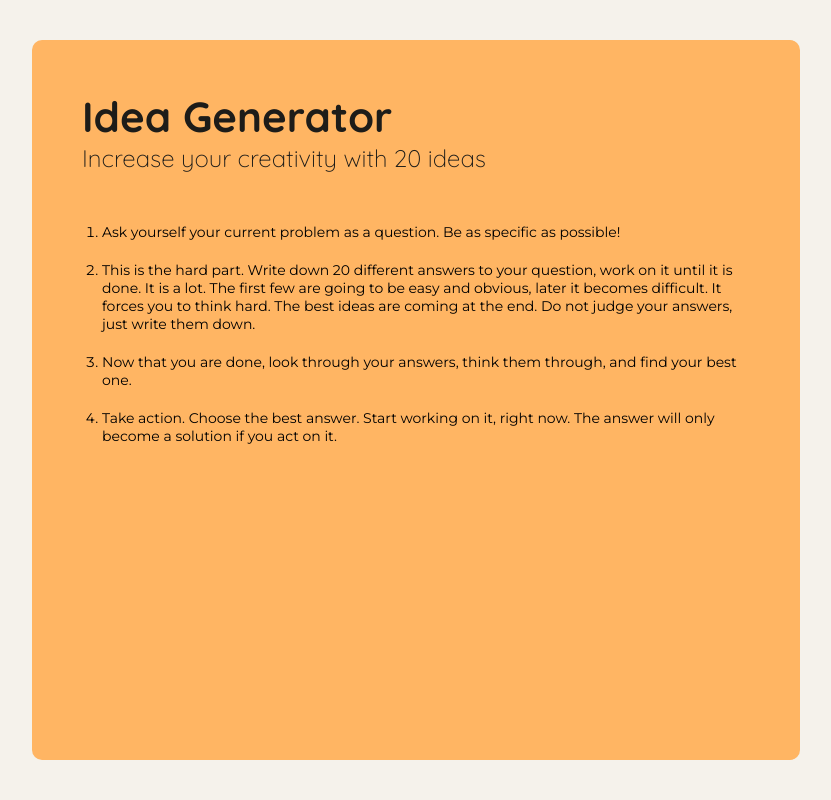
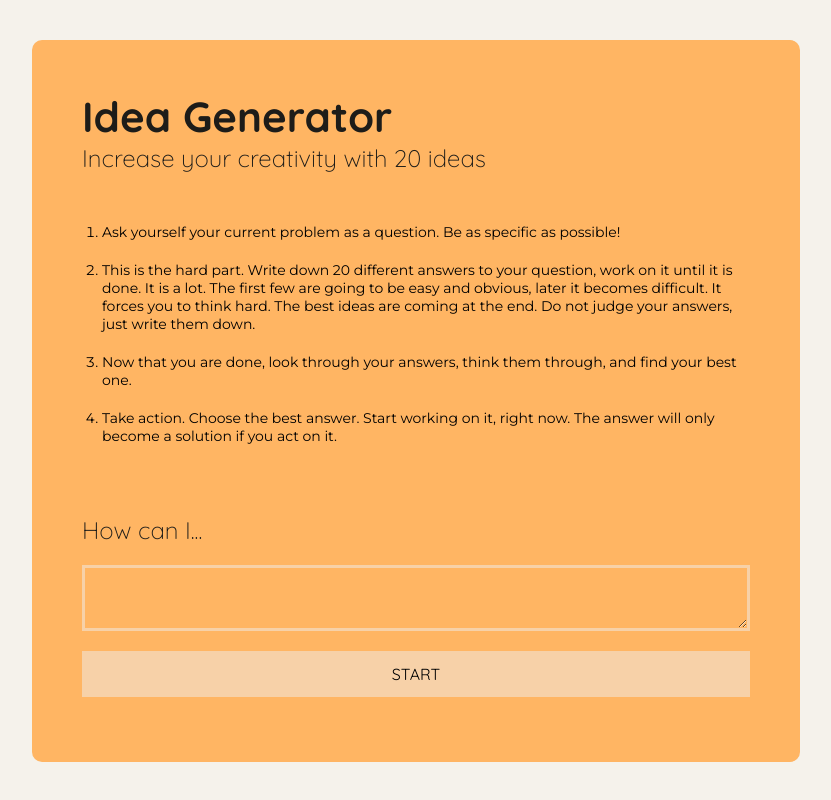
Before and after one commit to pfalzergbr/idea-generator, a Vue app: page / in a window 1280 px wide. Shown: the whole page, without its empty margins (224-1055 px from the left). Built offline with nearby package versions, Linux system fonts and the light colour scheme.

Commit message:
move question to the rules page

```diff
--- a/src/App.vue
+++ b/src/App.vue
@@ -1,7 +1,7 @@
 <template>
   <div class="app">
-    <rules-column></rules-column>
-    <ideas-column v-if="false"></ideas-column>
+    <rules-column v-if="!question" @new-question="addQuestion"></rules-column>
+    <ideas-column v-if="question" :question="question"></ideas-column>
   </div>
 </template>
 
@@ -9,14 +9,22 @@
 import IdeasColumn from './components/Ideas/IdeasColumn.vue';
 import RulesColumn from './components/Rules/RulesColumn';
 
-
 export default {
   name: 'App',
   components: {
     RulesColumn,
     IdeasColumn,
   },
-
+  data() {
+    return {
+      question: ''
+    }
+  },
+  methods: {
+    addQuestion(question) {
+      this.question = question;
+    },
+  },
 };
 </script>
 
@@ -132,10 +140,8 @@ button {
   height: 100vh;
 
   @media (min-width: 600px) {
-  border-radius: 1rem;
-  height: 100%;
+    border-radius: 1rem;
+    height: 100%;
   }
-
-
 }
 </style>
--- a/src/components/Ideas/IdeasColumn.vue
+++ b/src/components/Ideas/IdeasColumn.vue
@@ -1,9 +1,9 @@
 <template>
   <div class="column list-column">
     <!-- <div v-if="question === ''"> -->
-      <the-question v-if="question === ''" @new-question="addQuestion"></the-question>
+
     <!-- </div> -->
-    <div class="ideas-container" v-else>
+    <div class="ideas-container">
       <ideas-header :question="question" :ideas="ideas" @add-idea="addIdea"></ideas-header>
       <idea-list v-if="ideas.length !== 0" :ideas="ideas"></idea-list>
       <p class="no-ideas" v-else> No ideas yet. Add some to the list!</p>
@@ -15,16 +15,16 @@
 <script>
 import IdeasHeader from './IdeasHeader.vue';
 import IdeaList from './IdeaList.vue';
-import TheQuestion from './TheQuestion'
+
 import ChooseIdea from './ChooseIdea';
 
 export default {
-  components: { IdeasHeader, IdeaList, TheQuestion, ChooseIdea },
+  props: ['question'],
+  components: { IdeasHeader, IdeaList, ChooseIdea },
   data() {
     return {
       ideas: [],
       chosenIdea: '',
-      question: '',
     };
   },
   methods: {
@@ -35,9 +35,6 @@ export default {
       };
       this.ideas.push(newIdea);
     },
-    addQuestion(question){
-      this.question = question;
-    }
   },
   computed: {
     filledIdeas() {
--- a/src/components/Rules/RulesColumn.vue
+++ b/src/components/Rules/RulesColumn.vue
@@ -2,19 +2,27 @@
   <div class="column rules-column">
     <rules-header></rules-header>
     <rules-body></rules-body>
+    <the-question @new-question="addQuestion"></the-question>
 
   </div>
 </template>
 
 <script>
+import TheQuestion from './TheQuestion';
 import RulesHeader from './RulesHeader';
 import RulesBody from './RulesBody';
 
 export default {
   components: {
+    TheQuestion,
     RulesHeader,
     RulesBody,
   },
+  methods: {
+    addQuestion(question) {
+      this.$emit('new-question', question)
+    }
+  }
 };
 </script>
 
```
Also changed, not shown: src/components/Rules/TheQuestion.vue (renamed from src/components/Ideas/TheQuestion.vue).
